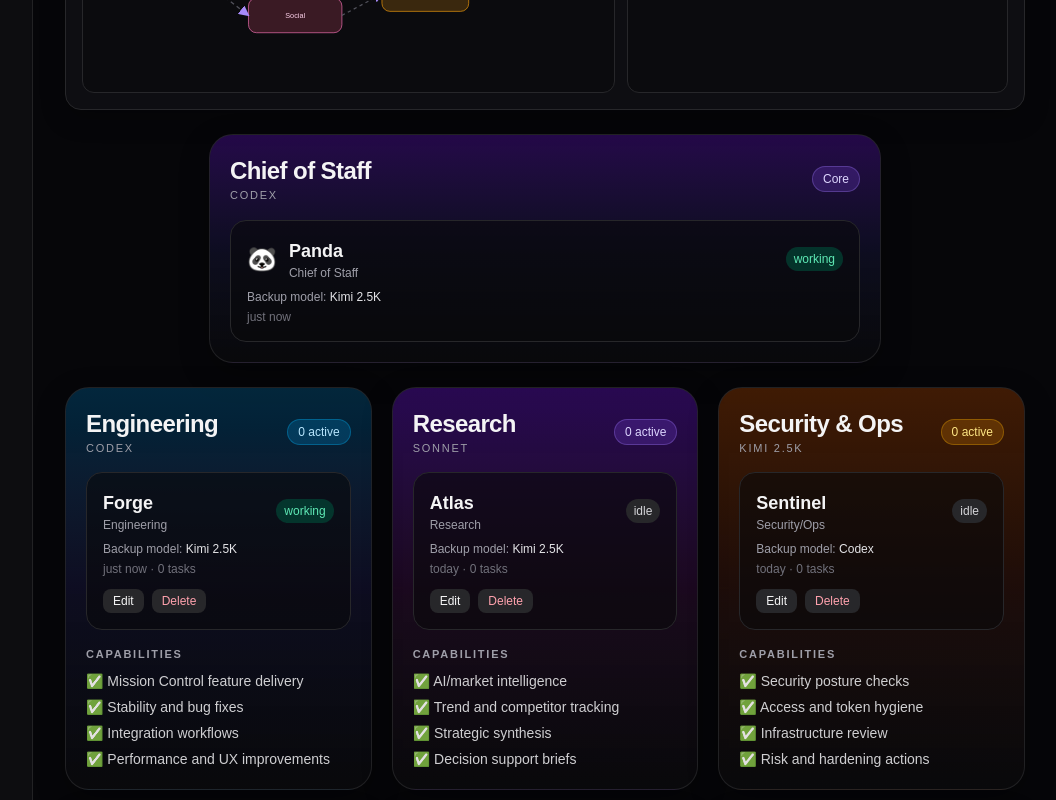
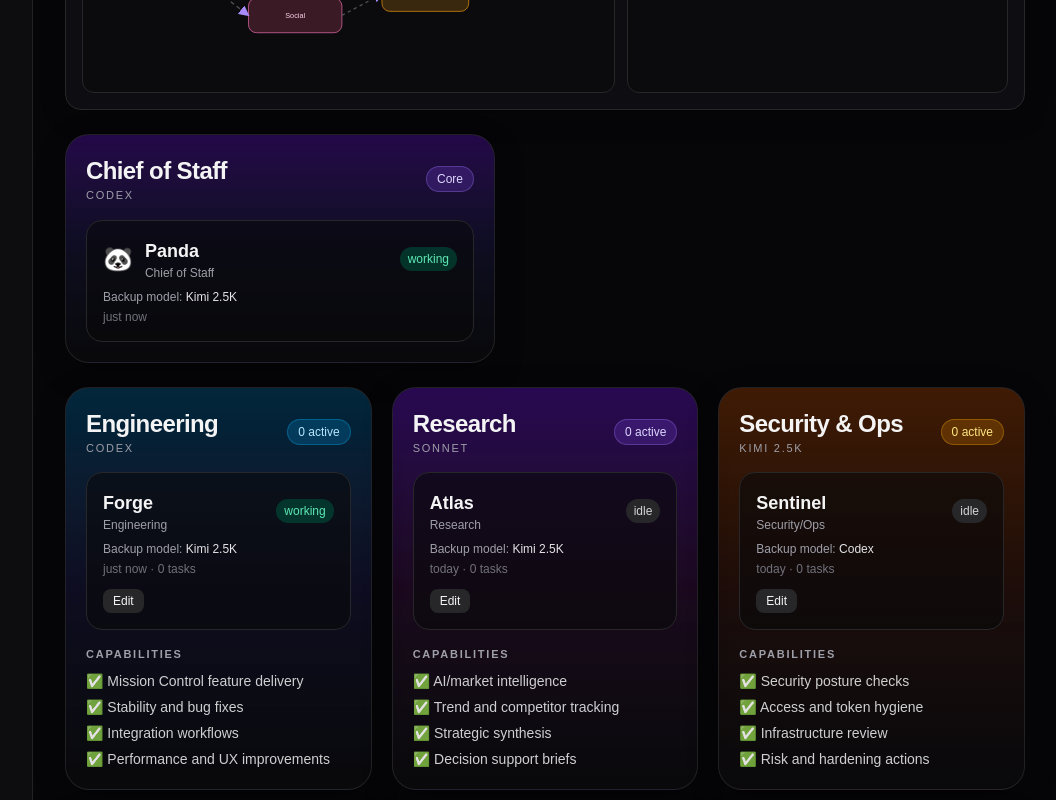
Before and after one commit to maltch1977/mission_control, a Next.js app in the folder mission-control/: page /team in a window 1280 px wide. Shown: the part 500-1300 px from the top of the page, without its empty margins (223-1279 px from the left). Built offline with nearby package versions, Linux system fonts and the light colour scheme; no server answers; the database is empty.

Commit message:
ui: tighten Panda card width, make it editable on click, and remove delete actions

```diff
--- a/mission-control/src/app/team/page.tsx
+++ b/mission-control/src/app/team/page.tsx
@@ -253,11 +253,6 @@ export default function TeamPage() {
     setEditingId(null);
   };
 
-  const removeAgent = async (id: string) => {
-    setAgents((prev) => prev.filter((a) => a.id !== id));
-    if (supabase) await supabase.from("agents_org").delete().eq("id", id);
-    if (editingId === id) setEditingId(null);
-  };
 
   const routingEvents = useMemo(() => {
     return tasks
@@ -384,7 +379,10 @@ export default function TeamPage() {
           </section>
 
           <section className="mb-6">
-            <article className="mx-auto max-w-2xl rounded-3xl border border-zinc-800/80 bg-gradient-to-b from-violet-800/35 via-indigo-900/20 to-zinc-950 p-5 shadow-[0_10px_30px_rgba(0,0,0,0.3)]">
+            <article
+              onClick={() => beginEdit(chief)}
+              className="w-full max-w-[430px] cursor-pointer rounded-3xl border border-zinc-800/80 bg-gradient-to-b from-violet-800/35 via-indigo-900/20 to-zinc-950 p-5 shadow-[0_10px_30px_rgba(0,0,0,0.3)] transition hover:border-zinc-700"
+            >
               <div className="mb-4 flex items-center justify-between">
                 <div>
                   <p className="text-2xl font-semibold tracking-tight">Chief of Staff</p>
@@ -458,7 +456,6 @@ export default function TeamPage() {
                     {lead && (
                       <div className="mt-3 flex gap-2">
                         <button type="button" onClick={() => beginEdit(lead)} className="rounded-lg bg-zinc-800 px-2.5 py-1 text-xs hover:bg-zinc-700">Edit</button>
-                        <button type="button" onClick={() => removeAgent(lead.id)} className="rounded-lg bg-zinc-800 px-2.5 py-1 text-xs text-rose-300 hover:bg-zinc-700">Delete</button>
                       </div>
                     )}
                   </div>
```
